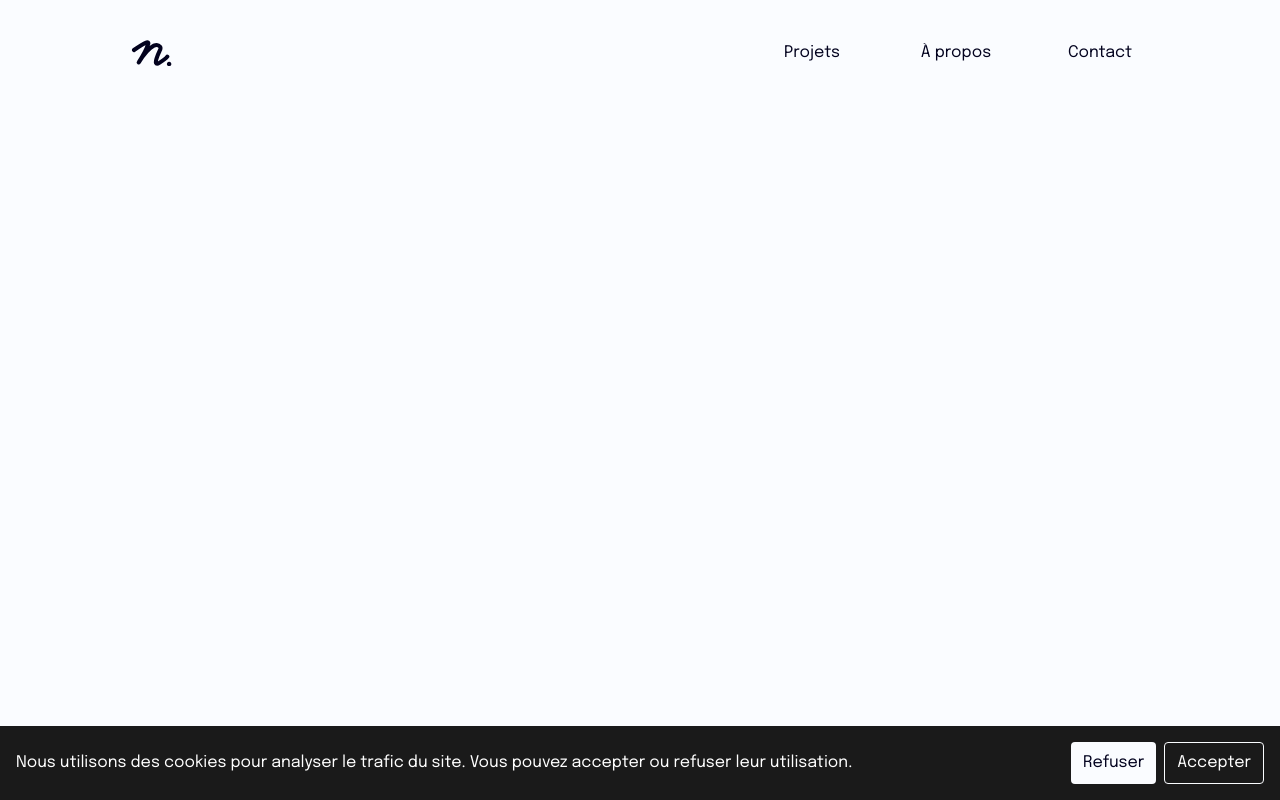
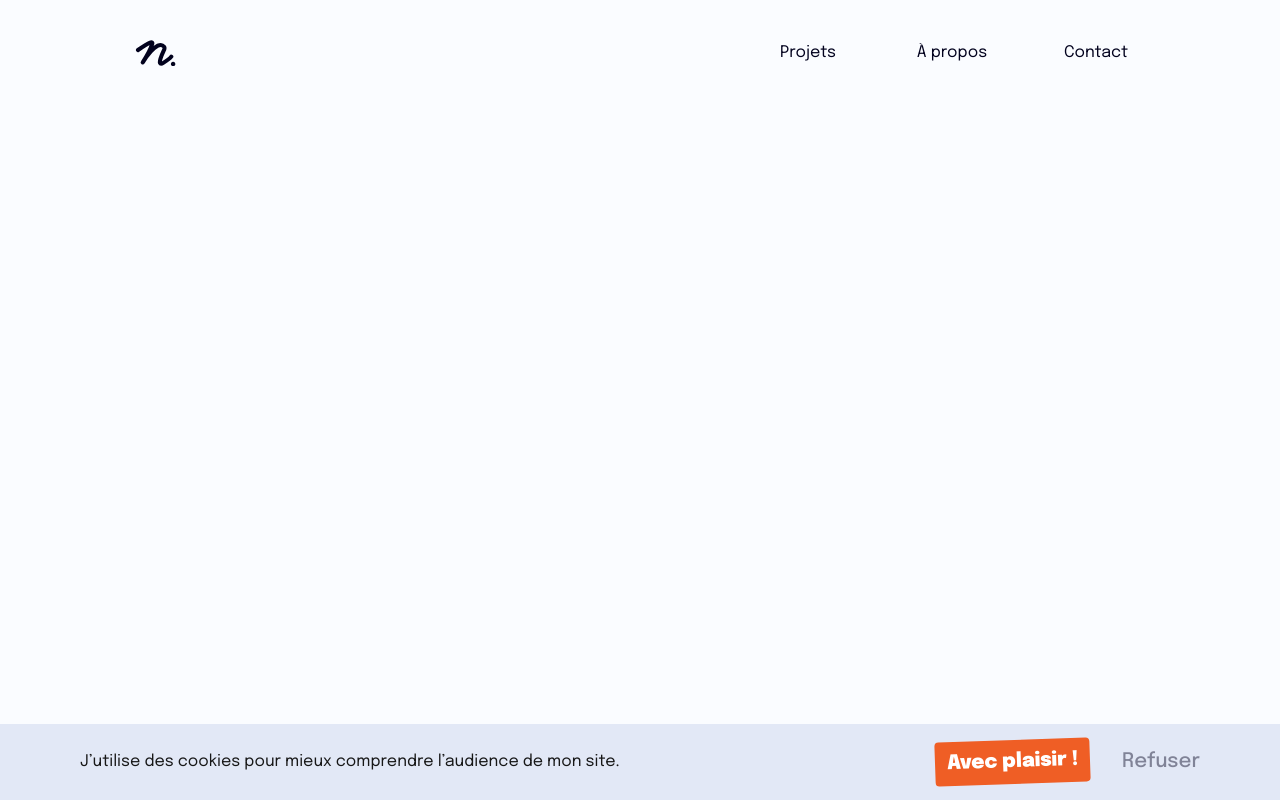
Before and after one commit to Eweeen/portfolio-noemie, a Next.js app: page / in a window 1280 px wide. Shown: the top 800 px of the page. Built offline with nearby package versions, Linux system fonts and the light colour scheme.

Commit message:
refactor: update

```diff
--- a/components/common/cookies-consent.tsx
+++ b/components/common/cookies-consent.tsx
@@ -52,23 +52,22 @@ export default function CookieConsent({ gaId }: { gaId: string }) {
       {consent === "accepted" && <GoogleAnalytics gaId={gaId} />}
 
       {consent === null && (
-        <div className="fixed z-50 bottom-0 right-0 left-0 bg-[#1a1a1a] font-[epilogue] text-white p-4 flex flex-col md:flex-row items-center justify-between gap-4">
+        <div className="fixed z-50 bottom-0 right-0 left-0 bg-[#e2e8f6] font-[epilogue] py-4 px-4 md:px-20 flex flex-col md:flex-row items-center justify-between gap-4">
           <p className="flex-1">
-            Nous utilisons des cookies pour analyser le trafic du site. Vous
-            pouvez accepter ou refuser leur utilisation.
+            J’utilise des cookies pour mieux comprendre l’audience de mon site.
           </p>
-          <div className="flex gap-2">
+          <div className="flex gap-8">
             <button
-              className="bg-background text-black-blue px-3 py-2 rounded cursor-pointer"
+              className="text-white text-xl font-black bg-red px-3 py-2 rounded-sm -rotate-2 cursor-pointer"
+              onClick={() => handleChoice("accepted")}
+            >
+              Avec plaisir !
+            </button>
+            <button
+              className="text-[#808397] text-xl font-medium cursor-pointer"
               onClick={() => handleChoice("refused")}
             >
               Refuser
-            </button>
-            <button
-              className="border border-background px-3 py-2 rounded cursor-pointer"
-              onClick={() => handleChoice("accepted")}
-            >
-              Accepter
             </button>
           </div>
         </div>
--- a/components/common/navbar.tsx
+++ b/components/common/navbar.tsx
@@ -26,7 +26,7 @@ export default function Navbar(): JSX.Element {
 
   return (
     <>
-      <nav className="w-full fixed z-50 flex items-center justify-between py-7 px-10 lg:pt-10 lg:px-[10%]">
+      <nav className="w-full fixed z-50 flex items-center justify-between py-7 px-10 lg:pt-10 lg:px-33">
         <Link href="/">
           <LottieAnimation
             jsonData={loadingAnimation}
--- a/components/projects/project-item.tsx
+++ b/components/projects/project-item.tsx
@@ -27,7 +27,7 @@ export default function ProjectItem({ project }: { project: Project }) {
             {project.categories.map((category) => (
               <span
                 key={category.id}
-                className="bg-white-blue-100 px-3 py-2 rounded-sm lowercase"
+                className="bg-white-blue-100 px-3 py-2 rounded-sm"
                 style={{ color: category.color }}
               >
                 {category.title}
--- a/data/projects.ts
+++ b/data/projects.ts
@@ -191,14 +191,14 @@ export const projects: Array<Project> = [
         Le but est de combiner créativité, narration, vulgarisation et respect d’une direction artistique déjà existante.`,
       imagePresentation: "preview.webp",
       firstPart: {
-        images: ["image-1.webp", "b3dbe3212426749.6735bd0bece4b.gif"],
+        images: ["image-1.webp", "molkky.webp"],
         caption:
           "J’ai eu envie de représenter l’aspect journal, authentique et écriture en utilisant de la texture papier, des photographies et des tracés crayonnés.",
       },
       nextPart: [
         [
           {
-            url: "https://www.youtube.com/embed/5QkV1QAXseA?si=9jrvIHyjbyLDsP34",
+            url: "https://www.youtube.com/embed/ShsXWSIiZlA?si=_obehOobFsYNQZz8",
           },
         ],
       ],
```
Also changed, not shown: public/images/telegramme/molkky.webp (added).
